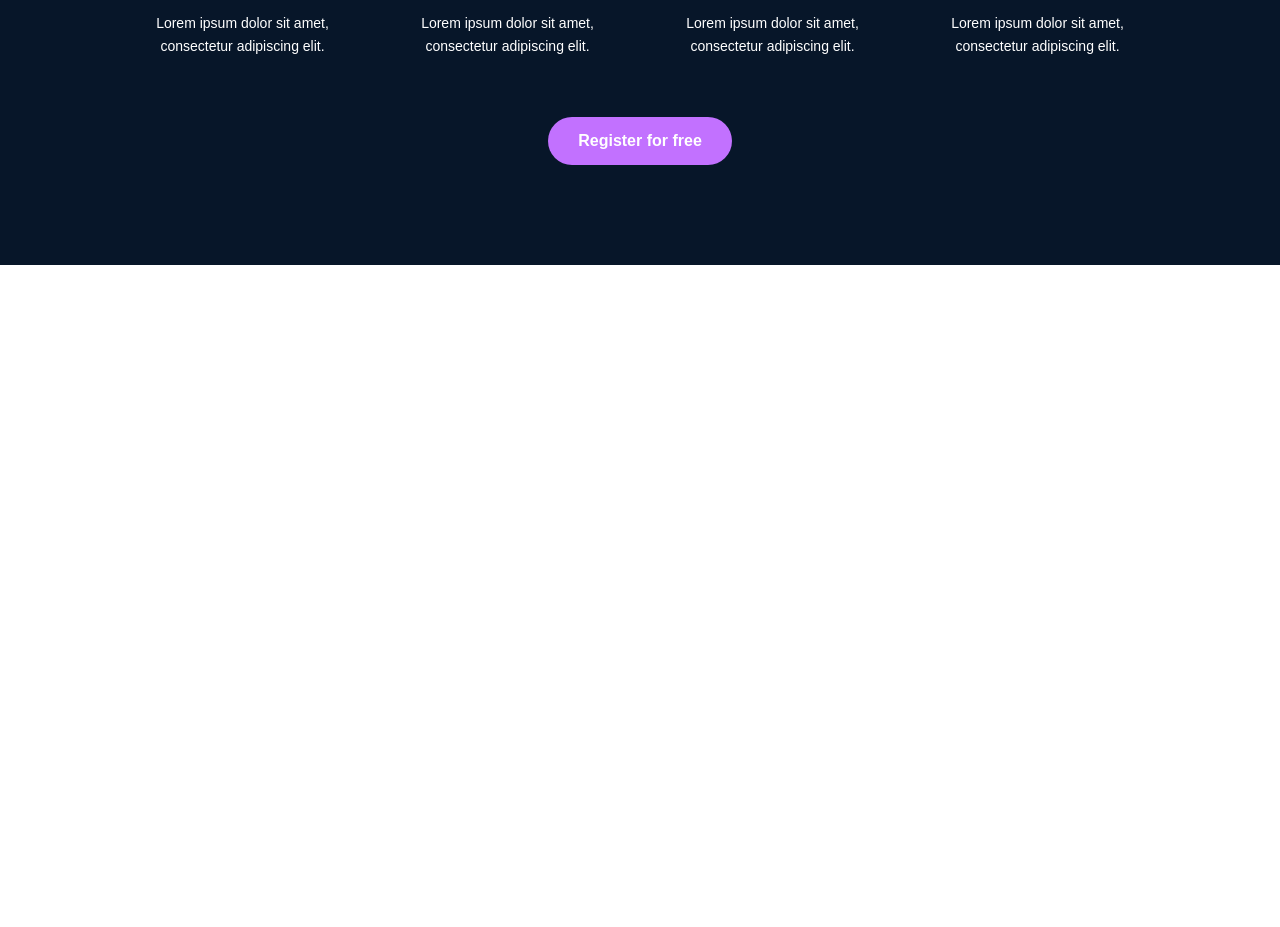
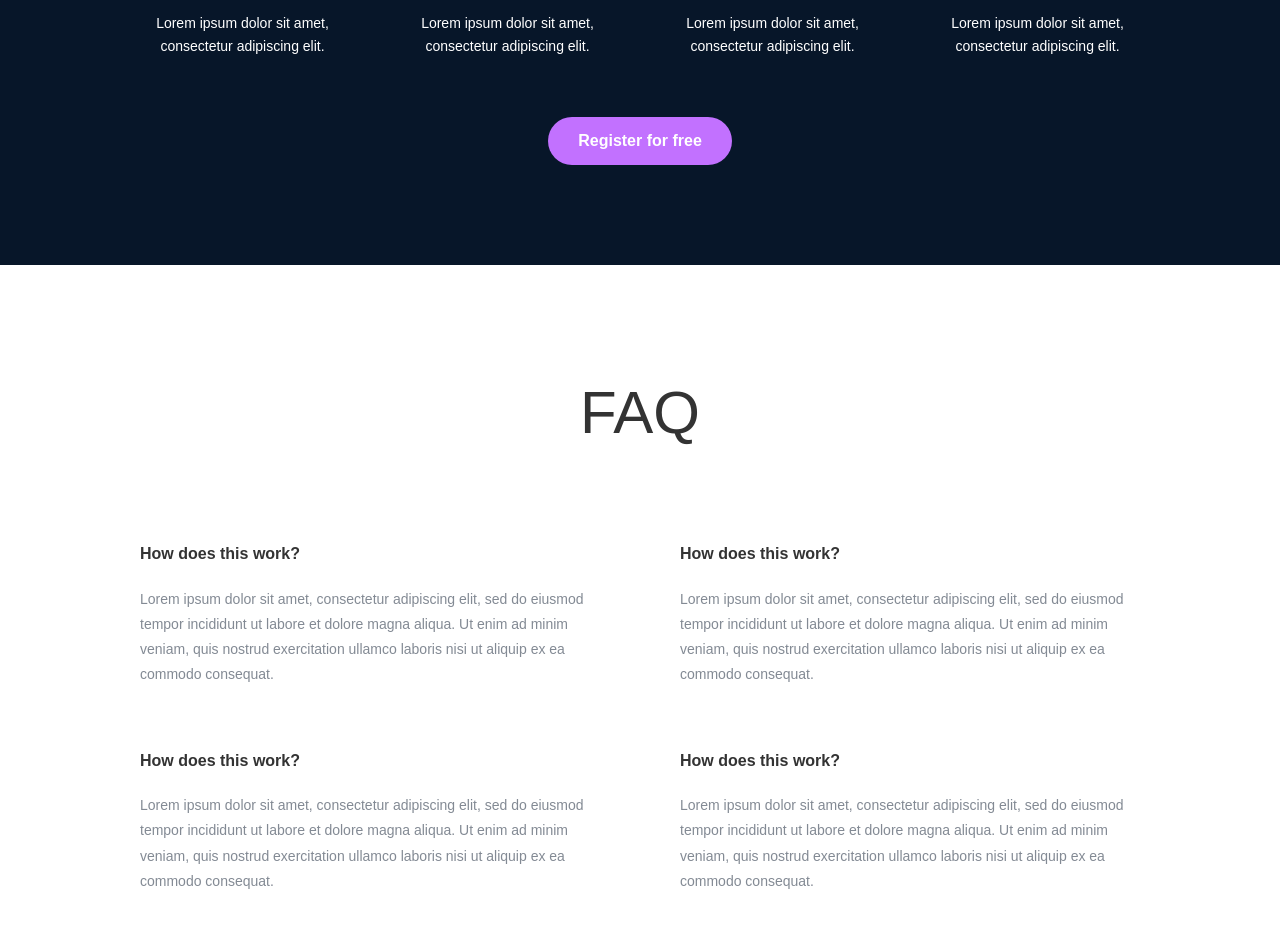
Before and after one commit to blessychoco/alx_html_css, a plain HTML site: page css_advanced/index.html in a window 1280 px wide. Shown: the part 1669-2596 px from the top of the page. Before the commit the page ends 1934 px from the top, so only its background shows below. Drawn offline with Linux system fonts and the light colour scheme.

Commit message:
Add FAQ section styling

```diff
--- a/css_advanced/index.html
+++ b/css_advanced/index.html
@@ -90,6 +90,31 @@
     </div>
     <button class="register-btn">Register for free</button>
 </section>
+<section class="faq">
+    <h2>FAQ</h2>
+    <div class="faq-grid">
+        <div class="faq-column">
+            <div class="faq-item">
+                <h3>How does this work?</h3>
+                <p>Lorem ipsum dolor sit amet, consectetur adipiscing elit, sed do eiusmod tempor incididunt ut labore et dolore magna aliqua. Ut enim ad minim veniam, quis nostrud exercitation ullamco laboris nisi ut aliquip ex ea commodo consequat.</p>
+            </div>
+            <div class="faq-item">
+                <h3>How does this work?</h3>
+                <p>Lorem ipsum dolor sit amet, consectetur adipiscing elit, sed do eiusmod tempor incididunt ut labore et dolore magna aliqua. Ut enim ad minim veniam, quis nostrud exercitation ullamco laboris nisi ut aliquip ex ea commodo consequat.</p>
+            </div>
+        </div>
+        <div class="faq-column">
+            <div class="faq-item">
+                <h3>How does this work?</h3>
+                <p>Lorem ipsum dolor sit amet, consectetur adipiscing elit, sed do eiusmod tempor incididunt ut labore et dolore magna aliqua. Ut enim ad minim veniam, quis nostrud exercitation ullamco laboris nisi ut aliquip ex ea commodo consequat.</p>
+            </div>
+            <div class="faq-item">
+                <h3>How does this work?</h3>
+                <p>Lorem ipsum dolor sit amet, consectetur adipiscing elit, sed do eiusmod tempor incididunt ut labore et dolore magna aliqua. Ut enim ad minim veniam, quis nostrud exercitation ullamco laboris nisi ut aliquip ex ea commodo consequat.</p>
+            </div>
+        </div>
+    </div>
+</section>
     <main>
         <!-- Sections based on Figma design will go here -->
     </main>
--- a/css_advanced/styles.css
+++ b/css_advanced/styles.css
@@ -251,3 +251,51 @@ nav a:hover {
 .register-btn:hover {
     background-color: #a855e0;
 }
+/* FAQ section */
+.faq {
+    padding: 100px 20px;
+    background-color: white;
+}
+
+.faq h2 {
+    text-align: center;
+    font-size: 60px;
+    margin-bottom: 80px;
+    color: #333;
+    font-weight: 300;
+}
+
+.faq-grid {
+    display: grid;
+    grid-template-columns: 1fr 1fr;
+    gap: 80px;
+    max-width: 1000px;
+    margin: 0 auto;
+}
+
+.faq-column {
+    display: flex;
+    flex-direction: column;
+    gap: 60px;
+}
+
+.faq-item h3 {
+    font-size: 16px;
+    font-weight: bold;
+    color: #333;
+    margin-bottom: 20px;
+}
+
+.faq-item p {
+    color: rgba(7, 22, 41, 0.5);
+    font-size: 14px;
+    line-height: 1.8;
+}
+
+/* Responsive design */
+@media (max-width: 768px) {
+    .faq-grid {
+        grid-template-columns: 1fr;
+        gap: 40px;
+    }
+}
```
